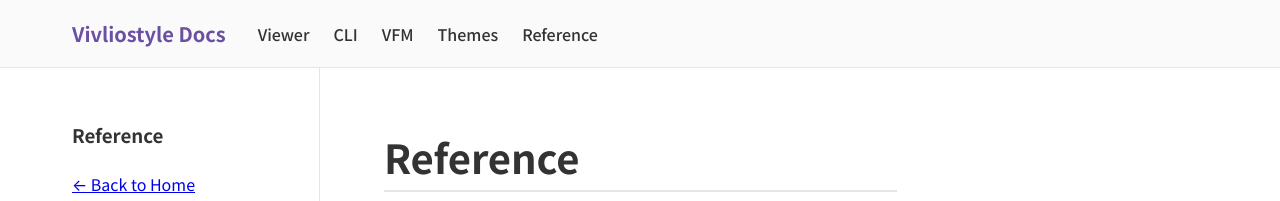
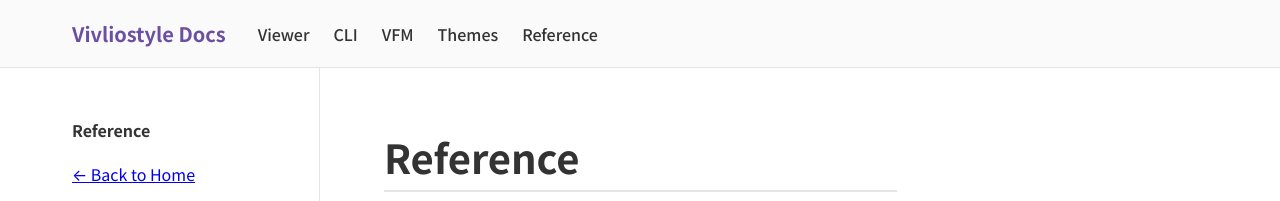
Before and after one commit to vivliostyle/docs2.vivliostyle.org, an Astro site: page /en/reference in a window 1280 px wide. Shown: the top 201 px of the page. Built offline with nearby package versions, Linux system fonts and the light colour scheme; Astro itself is replaced by a stand-in of ours; no server answers.

Commit message:
fix: リファレンストップページのサイドバー見出しを16pxに統一
- nav h3のfont-sizeを1rem（16px）に設定
- 下位ページのサイドバー見出しと同じサイズに統一

```diff
--- a/src/pages/en/reference/index.astro
+++ b/src/pages/en/reference/index.astro
@@ -79,6 +79,10 @@ const description = indexDoc?.data?.description || 'Reference documentation for
 </DocsLayout>
 
 <style>
+  nav h3 {
+    font-size: 1rem;
+  }
+
   .sidebar-accordion {
     margin-top: 0.5rem;
   }
--- a/src/pages/ja/reference/index.astro
+++ b/src/pages/ja/reference/index.astro
@@ -79,6 +79,10 @@ const description = indexDoc?.data?.description || 'Vivliostyle関連ドキュ
 </DocsLayout>
 
 <style>
+  nav h3 {
+    font-size: 1rem;
+  }
+
   .sidebar-accordion {
     margin-top: 0.5rem;
   }
```
